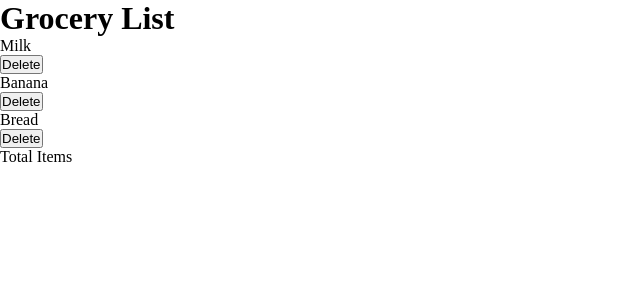
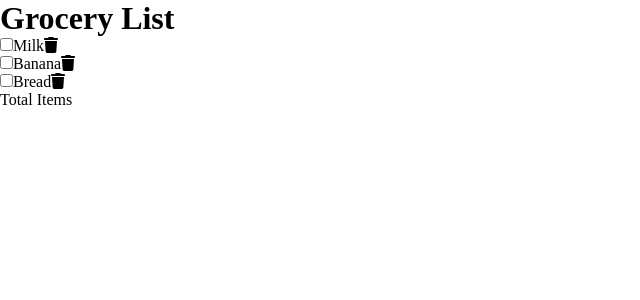
Before and after one commit to charuzain/react-projects, a React (Vite) app in the folder grocery-list/: page / in a window 1280 px wide. Shown: the top 300 px of the page, without its empty margins (0-640 px from the left). Built offline with nearby package versions, Linux system fonts and the light colour scheme.

Commit message:
Render Grocery List

```diff
--- a/grocery-list/src/App.jsx
+++ b/grocery-list/src/App.jsx
@@ -1,4 +1,6 @@
 import './App.css';
+import { FontAwesomeIcon } from '@fortawesome/react-fontawesome';
+   import { faTrash } from '@fortawesome/free-solid-svg-icons';
 
 function App() {
   const items = [
@@ -27,10 +29,11 @@ function App() {
       <main>
         <ul>
           {items.map((item) => (
-            <>
-              <li key={item.id}>{item.itemName}</li>
-              <button>Delete</button>
-            </>
+            <li key={item.id}>
+              <input type="checkbox" id={item.itemName} />
+              <label htmlFor={item.itemName}>{item.itemName}</label>
+              <FontAwesomeIcon icon={faTrash} />
+            </li>
           ))}
         </ul>
       </main>
```
